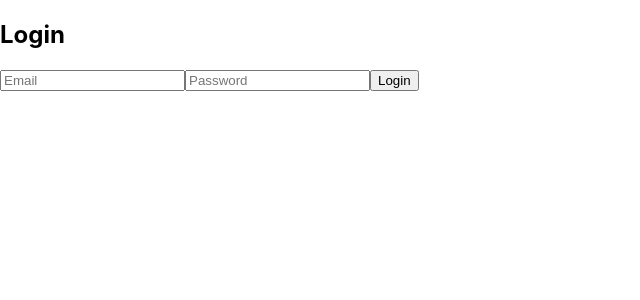
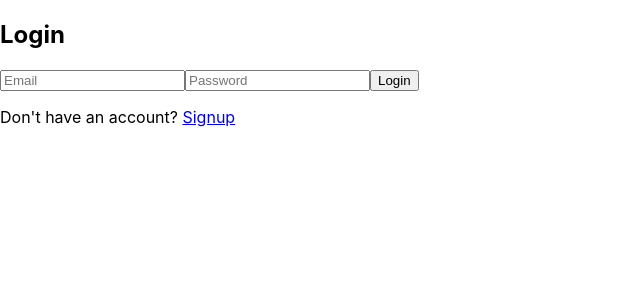
Before and after one commit to Dsahni1/IT_HelpDesk_Ticket, a React (Create React App) app in the folder client/: page / in a window 1280 px wide. Shown: the top 300 px of the page, without its empty margins (0-640 px from the left). Built offline with nearby package versions, Linux system fonts and the light colour scheme.

Commit message:
added signup page and role-based redirect

```diff
--- a/client/src/pages/Login.js
+++ b/client/src/pages/Login.js
@@ -1,9 +1,12 @@
 import { useState } from "react";
 import axios from "axios";
+import { useNavigate } from "react-router-dom";
+import { Link } from "react-router-dom";
 
 function Login() {
   const [email, setEmail] = useState("");
   const [password, setPassword] = useState("");
+  const navigate = useNavigate();
 
   const handleLogin = async () => {
   try {
@@ -13,11 +16,36 @@ function Login() {
     });
 
     localStorage.setItem("token", res.data.token);
-      alert("Login successful");
+
+    // Decode role from token (quick way)
+    const payload = JSON.parse(atob(res.data.token.split(".")[1]));
+    localStorage.setItem("role", payload.role);
+
+    if (payload.role === "admin") {
+      navigate("/admin");
+    } else {
+      navigate("/dashboard");
+    }
 
   } catch (err) {
     alert("Login failed");
   }
+
+
+
+//   const handleLogin = async () => {
+//     try {
+//       const res = await axios.post("http://localhost:5001/api/auth/login", {
+//         email,
+//         password
+//       });
+
+//       localStorage.setItem("token", res.data.token);
+//       alert("Login successful");
+
+//     } catch (err) {
+//       alert("Login failed");
+//     }
   };
 
   return (
@@ -26,6 +54,9 @@ function Login() {
       <input placeholder="Email" onChange={(e) => setEmail(e.target.value)} />
       <input placeholder="Password" type="password" onChange={(e) => setPassword(e.target.value)} />
       <button onClick={handleLogin}>Login</button>
+      <p>
+            Don't have an account? <Link to="/signup">Signup</Link>
+        </p>
     </div>
   );
 }
--- a/client/src/pages/Signup.js
+++ b/client/src/pages/Signup.js
@@ -0,0 +1,35 @@
+import { useState } from "react";
+import axios from "axios";
+
+function Signup() {
+  const [name, setName] = useState("");
+  const [email, setEmail] = useState("");
+  const [password, setPassword] = useState("");
+
+  const handleSignup = async () => {
+    try {
+      await axios.post("http://localhost:5001/api/auth/signup", {
+        name,
+        email,
+        password
+      });
+
+      alert("Signup successful");
+
+    } catch (err) {
+      alert("Signup failed");
+    }
+  };
+
+  return (
+    <div>
+      <h2>Signup</h2>
+      <input placeholder="Name" onChange={(e) => setName(e.target.value)} />
+      <input placeholder="Email" onChange={(e) => setEmail(e.target.value)} />
+      <input placeholder="Password" type="password" onChange={(e) => setPassword(e.target.value)} />
+      <button onClick={handleSignup}>Signup</button>
+    </div>
+  );
+}
+
+export default Signup;
```
Lines whose indentation alone changed are shown as unchanged.
